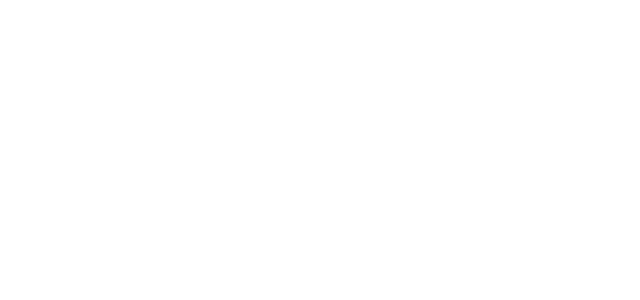
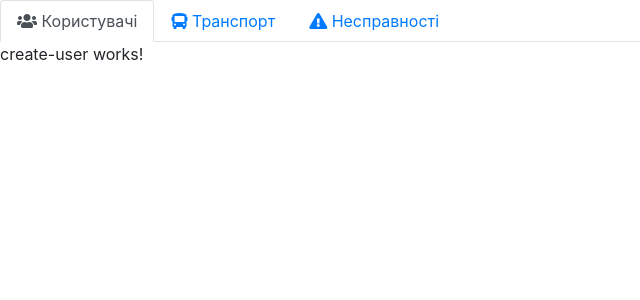
Before and after one commit to Vladacdc/TransIT.Client, an Angular app: page /admin/user in a window 1280 px wide. Shown: the top 300 px of the page, without its empty margins (0-640 px from the left). Built offline with nearby package versions, Linux system fonts and the light colour scheme.

Commit message:
fix routers

```diff
--- a/src/app/app.component.html
+++ b/src/app/app.component.html
@@ -1 +1 @@
-<router-outlet></router-outlet>
+<app-admin></app-admin>
--- a/src/app/app.module.ts
+++ b/src/app/app.module.ts
@@ -4,6 +4,7 @@ import { NgModule } from '@angular/core';
 import { AppComponent } from './app.component';
 import {AdminModule} from './modules/admin/admin.module';
 import { AppRoutingModule } from './app-routing.module';
+import {RouterModule} from "@angular/router";
 
 @NgModule({
   declarations: [
@@ -12,7 +13,8 @@ import { AppRoutingModule } from './app-routing.module';
   imports: [
     BrowserModule,
     AdminModule,
-    AppRoutingModule
+    AppRoutingModule,
+    RouterModule
   ],
   providers: [],
   bootstrap: [AppComponent]
--- a/src/app/modules/admin/component/admin/admin.component.html
+++ b/src/app/modules/admin/component/admin/admin.component.html
@@ -1,18 +1,12 @@
-<p>hello</p>
-<router-outlet></router-outlet>
 <nav>
   <div class="nav nav-tabs" id="nav-tab" role="tablist">
-    <a class="nav-item nav-link active" id="nav-home-tab" data-toggle="tab" href="#nav-home" role="tab" aria-controls="nav-home" aria-selected="true"><i class="fas fa-users"></i> Користувачі</a>
-    <a class="nav-item nav-link" id="nav-profile-tab" data-toggle="tab" href="#nav-profile" role="tab" aria-controls="nav-profile" aria-selected="false"><i class="fas fa-bus"></i> Транспорт</a>
-    <a class="nav-item nav-link" id="nav-contact-tab" data-toggle="tab" href="#nav-contact" role="tab" aria-controls="nav-contact" aria-selected="false"><i class="fas fa-exclamation-triangle"></i> Несправності</a>
+    <a class="nav-item nav-link active"  routerLink="/admin/users" id="nav-home-tab" data-toggle="tab" href="#nav-home" role="tab" aria-controls="nav-home" aria-selected="true"><i class="fas fa-users"></i> Користувачі</a>
+    <a class="nav-item nav-link" id="nav-profile-tab" routerLink="/admin/user" data-toggle="tab" href="#nav-home" role="tab" aria-controls="nav-profile" aria-selected="false"><i class="fas fa-bus"></i> Транспорт</a>
+    <a class="nav-item nav-link" id="nav-contact-tab" routerLink="/admin" data-toggle="tab" href="#nav-home" role="tab" aria-controls="nav-contact" aria-selected="false"><i class="fas fa-exclamation-triangle"></i> Несправності</a>
   </div>
 </nav>
 <div class="tab-content" id="nav-tabContent">
   <div class="tab-pane fade show active" id="nav-home" role="tabpanel" aria-labelledby="nav-home-tab">
-    uhu
+    <router-outlet></router-outlet>
   </div>
-  <div class="tab-pane fade" id="nav-profile" role="tabpanel" aria-labelledby="nav-profile-tab">
-    <app-users></app-users>
-  </div>
-  <div class="tab-pane fade" id="nav-contact" role="tabpanel" aria-labelledby="nav-contact-tab">...</div>
 </div>
```
Also changed, not shown: src/app/app-routing.module.ts (+2 -12 lines), src/app/modules/admin/admin-routing.module.ts (+1 -11 lines), src/app/modules/admin/admin.module.ts (+15 -1 lines), 1 other file (tests, documents, lock files or other folders).
